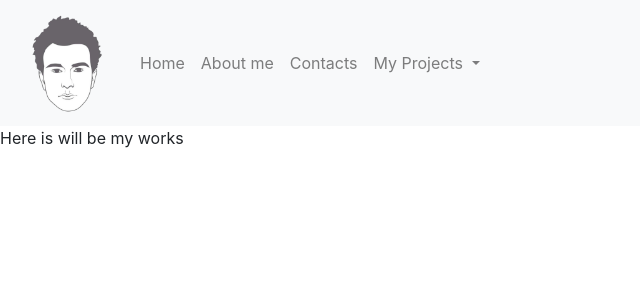
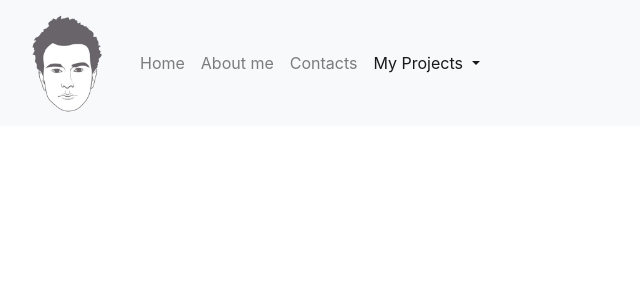
Before and after one commit to nbox363/nbox_site, a Django app: template works/templates/works/works_page.html in a window 1280 px wide. Shown: the top 300 px of the page, without its empty margins (0-640 px from the left). Run offline with Django 3.2, Linux system fonts and the light colour scheme; the template is opened without the code that fills it, so the values that code supplies are empty; some libraries are stand-ins or nearby versions.

Commit message:
some edit

```diff
--- a/home/views.py
+++ b/home/views.py
@@ -1,5 +1,4 @@
 from django.shortcuts import render
-from django.http import HttpResponse
 
 
 def home(request):
--- a/nbob_site/urls.py
+++ b/nbob_site/urls.py
@@ -5,5 +5,5 @@ urlpatterns = [
     path('', include('home.urls')),
     path('articles/', include('articles.urls')),
     path('admin/', admin.site.urls),
-    path('works', include('works.urls')),
+    path('works/', include('works.urls')),
 ]
--- a/works/templates/works/works_page.html
+++ b/works/templates/works/works_page.html
@@ -1,6 +1,9 @@
 {% extends "home/wrapper.html" %}
+
 {% block title %} WORKS {% endblock %}
 
+{% block p %} active {% endblock %}
+
 {% block content %}
-<p>Here is will be my works</p>
+
 {% endblock %}
--- a/works/urls.py
+++ b/works/urls.py
@@ -3,5 +3,5 @@ from django.urls import path
 from . import views
 
 urlpatterns = [
-    path('', views.works, name='works')
+    path('', views.works, name='works'),
 ]
```
